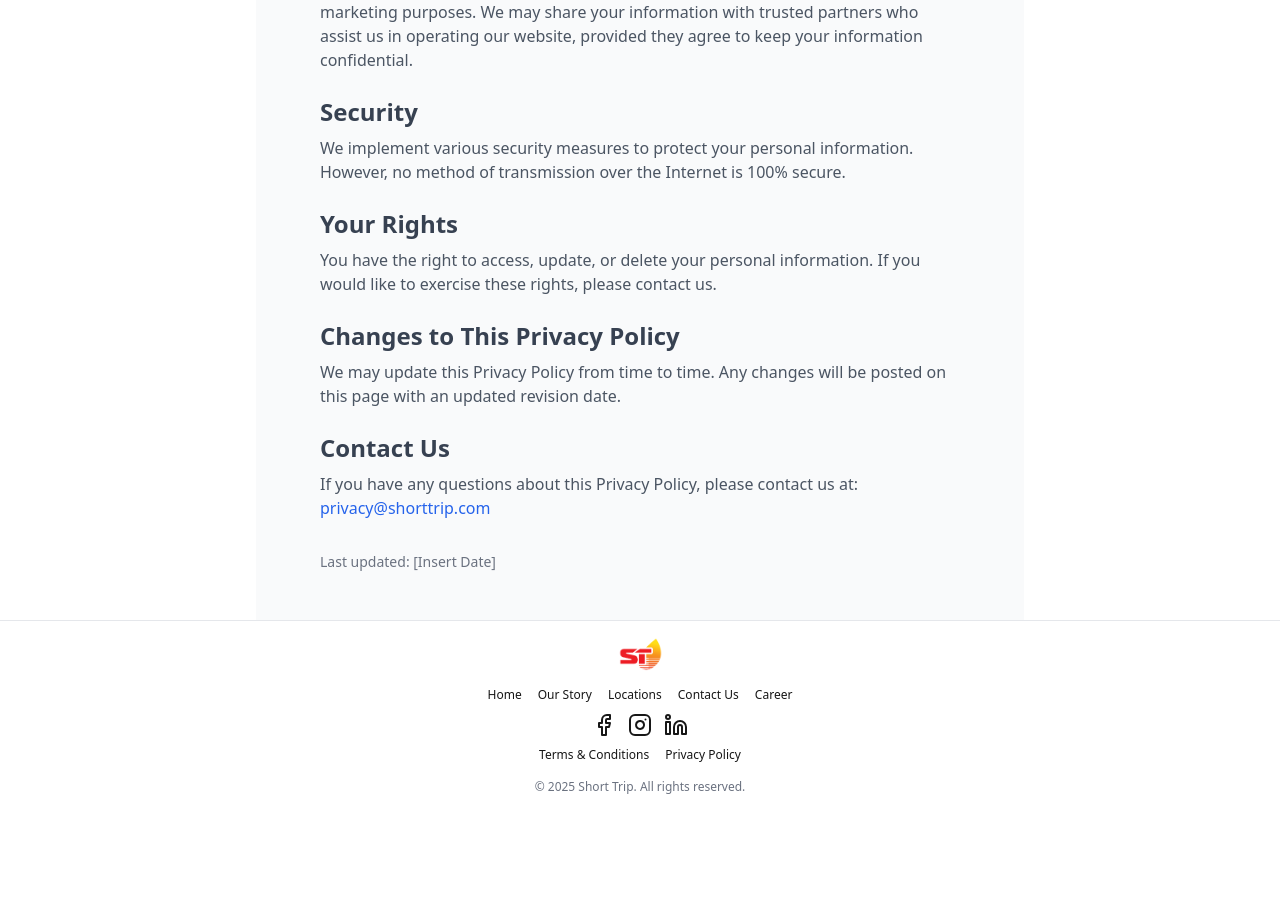
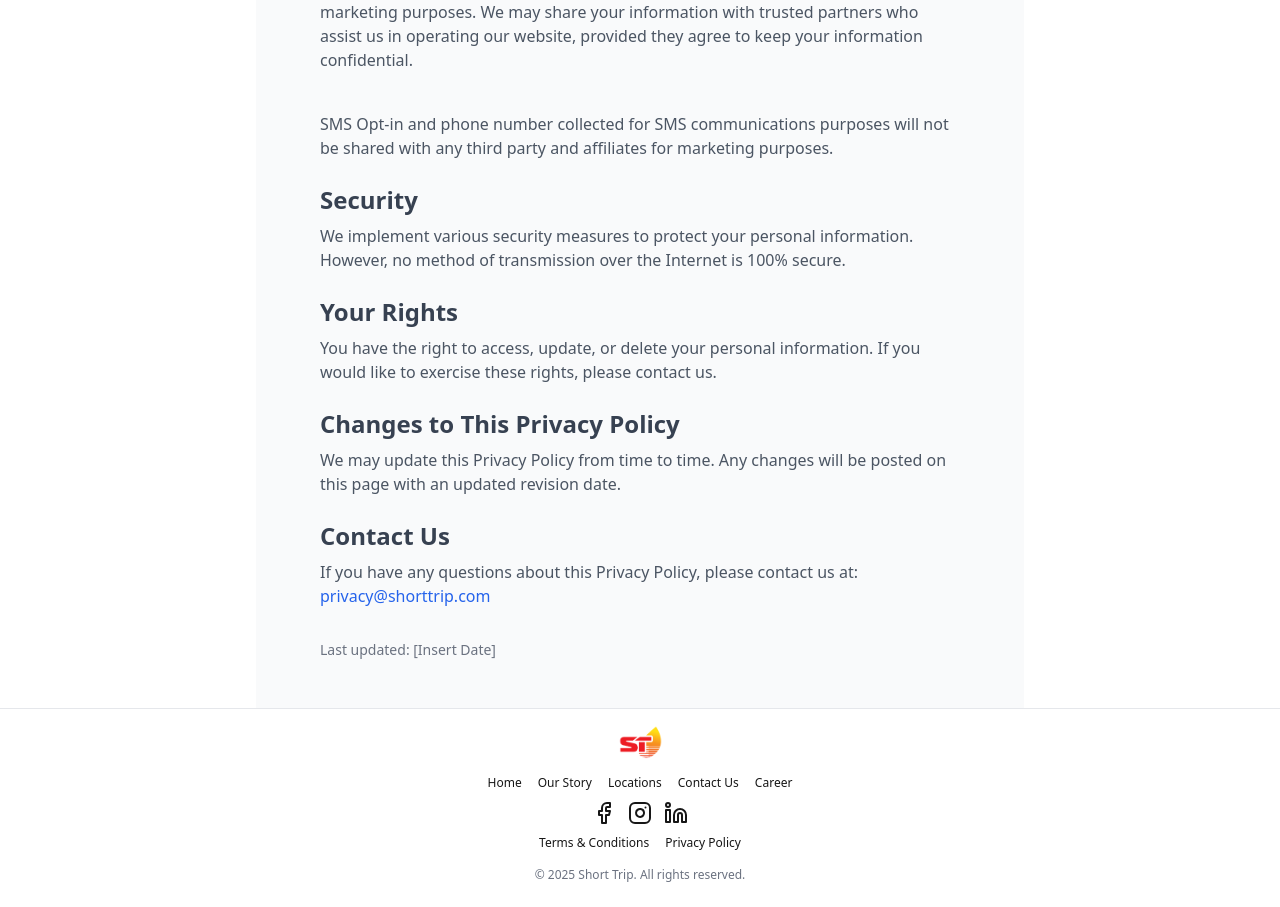
Before and after one commit to aarshrpatel/ShortTrip, a Next.js app in the folder short_trip/: page /privacy in a window 1280 px wide. Shown: the part 828-1735 px from the top of the page. Before the commit the page ends 1647 px from the top, so only its background shows below. Built offline with nearby package versions, Linux system fonts and the light colour scheme.

Commit message:
Add Text to Privacy Policy

```diff
--- a/short_trip/src/app/privacy/page.tsx
+++ b/short_trip/src/app/privacy/page.tsx
@@ -58,7 +58,8 @@ export default function PrivacyPolicy() {
         <p className="mb-4 text-gray-600">
           We do not sell or share your personal information with third parties for their marketing purposes. We may share your information with trusted partners who assist us in operating our website, provided they agree to keep your information confidential.
         </p>
-
+        <br />
+        <p className="mb-4 text-gray-600">SMS Opt-in and phone number collected for SMS communications purposes will not be shared with any third party and affiliates for marketing purposes.</p>
         <h2 className="text-2xl font-semibold text-gray-700 mt-6 mb-2">Security</h2>
         <p className="mb-4 text-gray-600">
           We implement various security measures to protect your personal information. However, no method of transmission over the Internet is 100% secure.
```
